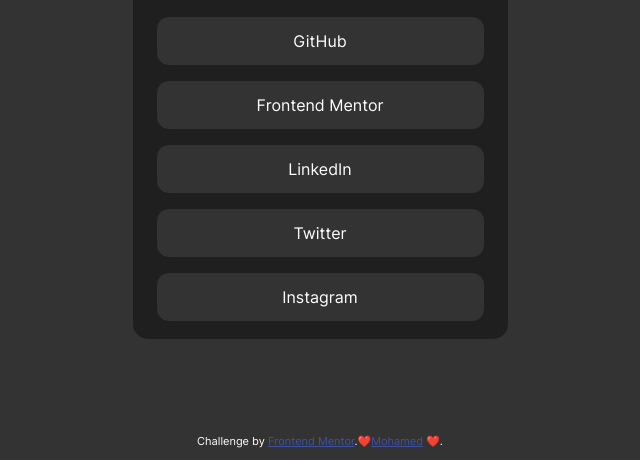
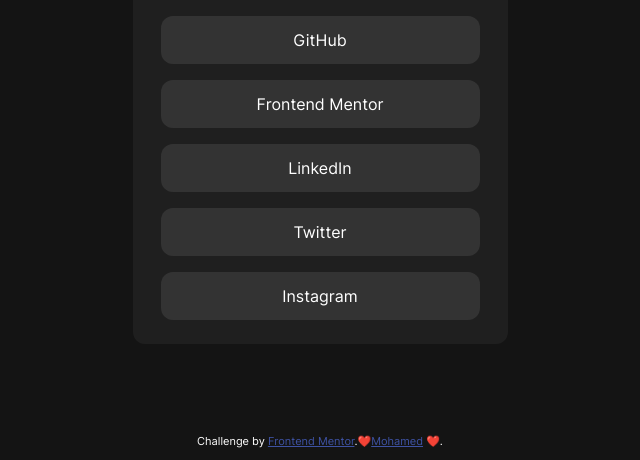
Before and after one commit to Mohamed14-7/Social-Links-Profile, a plain HTML site: page index.html in a window 1280 px wide. Shown: the part 340-800 px from the top of the page, without its empty margins (320-960 px from the left). Drawn offline with Linux system fonts and the light colour scheme.

Commit message:
Edit some styles

```diff
--- a/styles/style.css
+++ b/styles/style.css
@@ -31,7 +31,7 @@ html {
   display: grid;
   align-items: center;
   justify-content: center;
-  background-color: #333333;
+  background-color: #141414;
   padding: 1.2rem;
 }
 
@@ -39,8 +39,8 @@ html {
   min-width: 37.5rem;
   background-color: #1f1f1f;
   color: #fff;
-  border-radius: 1.5rem;
-  padding: 1.8rem 2.4rem;
+  border-radius: 1.2rem;
+  padding: 2.4rem 2.8rem;
   margin-top: auto;
   margin-bottom: 1rem;
 }
```
